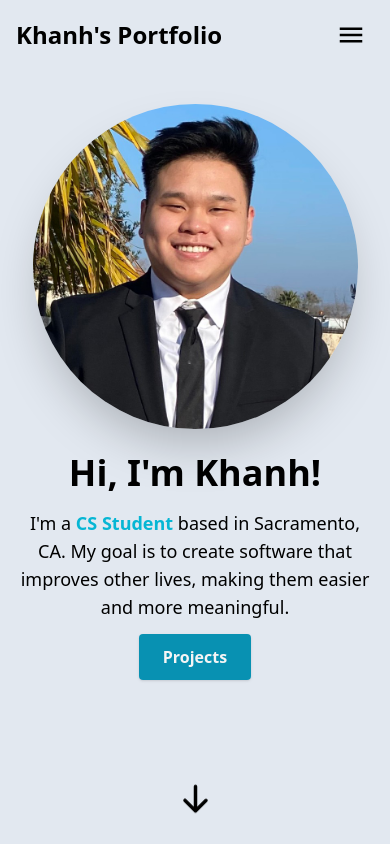
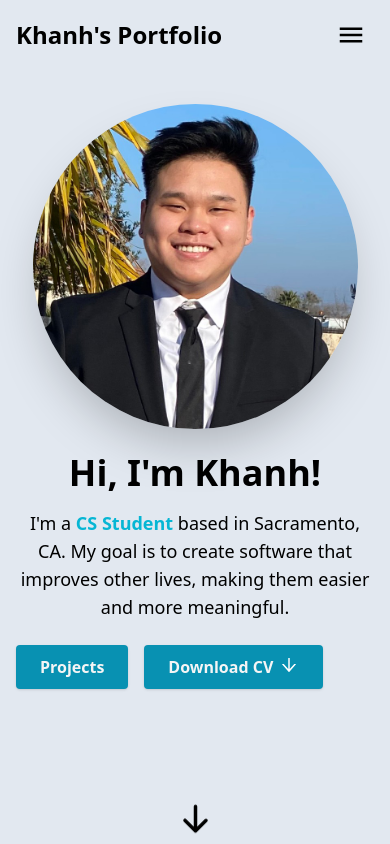
Before and after one commit to khanhtruong0808/kt-portfolio, a Next.js app: page / in a window 390 px wide. Shown: the top 844 px of the page. Built offline with nearby package versions, Linux system fonts and the light colour scheme.

Commit message:
add download cv button + tailwindcss prettier plugin

```diff
--- a/package.json
+++ b/package.json
@@ -27,6 +27,8 @@
     "@types/react-scroll": "^1.8.6",
     "autoprefixer": "^10.4.13",
     "postcss": "^8.4.21",
+    "prettier": "^2.8.8",
+    "prettier-plugin-tailwindcss": "^0.2.8",
     "tailwindcss": "^3.2.4"
   }
 }
--- a/src/components/HeroSection.tsx
+++ b/src/components/HeroSection.tsx
@@ -1,13 +1,14 @@
-"use client"; // this is a client component
+"use client";
 import React from "react";
 import Image from "next/image";
 import { Link } from "react-scroll/modules";
 import { HiArrowDown } from "react-icons/hi";
+import { AiOutlineArrowDown } from "react-icons/ai";
 
 const HeroSection = () => {
   return (
     <section id="home">
-      <div className="flex flex-col text-center items-center justify-center animate-fadeIn animation-delay-2 my-10 py-16 sm:py-24 md:py-32 md:flex-row md:space-x-4 md:text-left">
+      <div className="animation-delay-2 my-10 flex animate-fadeIn flex-col items-center justify-center py-16 text-center sm:py-24 md:flex-row md:space-x-4 md:py-32 md:text-left">
         <div className="md:mt-2 md:w-1/2">
           <Image
             src="/headshot.jpeg"
@@ -19,18 +20,19 @@ const HeroSection = () => {
           />
         </div>
         <div className="md:mt-2 md:w-3/5">
-          <h1 className="text-4xl font-bold mt-6 md:mt-0 md:text-7xl">
+          <h1 className="mt-6 text-4xl font-bold md:mt-0 md:text-7xl">
             Hi, I&#39;m Khanh!
           </h1>
-          <p className="text-lg mt-4 mb-6 md:text-2xl">
+          <p className="mb-6 mt-4 text-lg md:text-2xl">
             I&#39;m a{" "}
             <span className="font-semibold text-cyan-500">CS Student </span>
             based in Sacramento, CA. My goal is to create software that improves
             other lives, making them easier and more meaningful.
           </p>
+          <div className="flex gap-4">
             <Link
               to="projects"
-            className="text-neutral-100 font-semibold px-6 py-3 bg-cyan-600 rounded shadow hover:bg-cyan-700 cursor-pointer transition"
+              className="cursor-pointer rounded bg-cyan-600 px-6 py-2.5 font-semibold text-neutral-100 shadow transition hover:bg-cyan-700"
               activeClass="active"
               spy={true}
               smooth={true}
@@ -39,9 +41,22 @@ const HeroSection = () => {
             >
               Projects
             </Link>
+            <a
+              href="resume.pdf"
+              className="inline-flex cursor-pointer gap-x-2 rounded bg-cyan-600 px-6 py-2.5 font-semibold text-neutral-100 shadow transition hover:bg-cyan-700"
+              download="Khanh Truong Resume - 5/3/23.pdf"
+            >
+              Download CV
+              <AiOutlineArrowDown
+                color="white"
+                className="-ml-0.5 h-5 w-5"
+                aria-hidden="true"
+              />
+            </a>
           </div>
         </div>
-      <div className="flex flex-row items-center text-center justify-center ">
+      </div>
+      <div className="flex flex-row items-center justify-center text-center ">
         <Link
           to="about"
           activeClass="active"
```
Also changed, not shown: 2 other files (tests, documents, lock files or other folders). Lines whose indentation alone changed are shown as unchanged.
